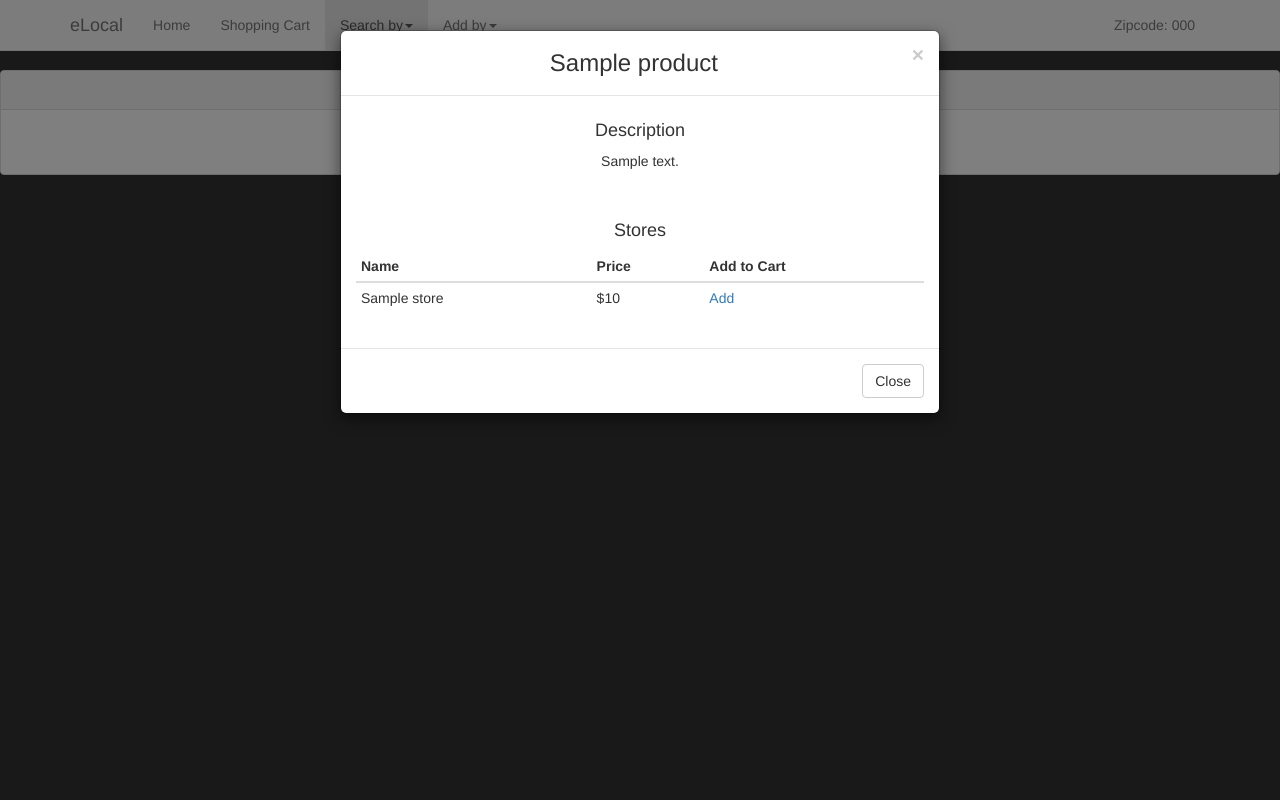
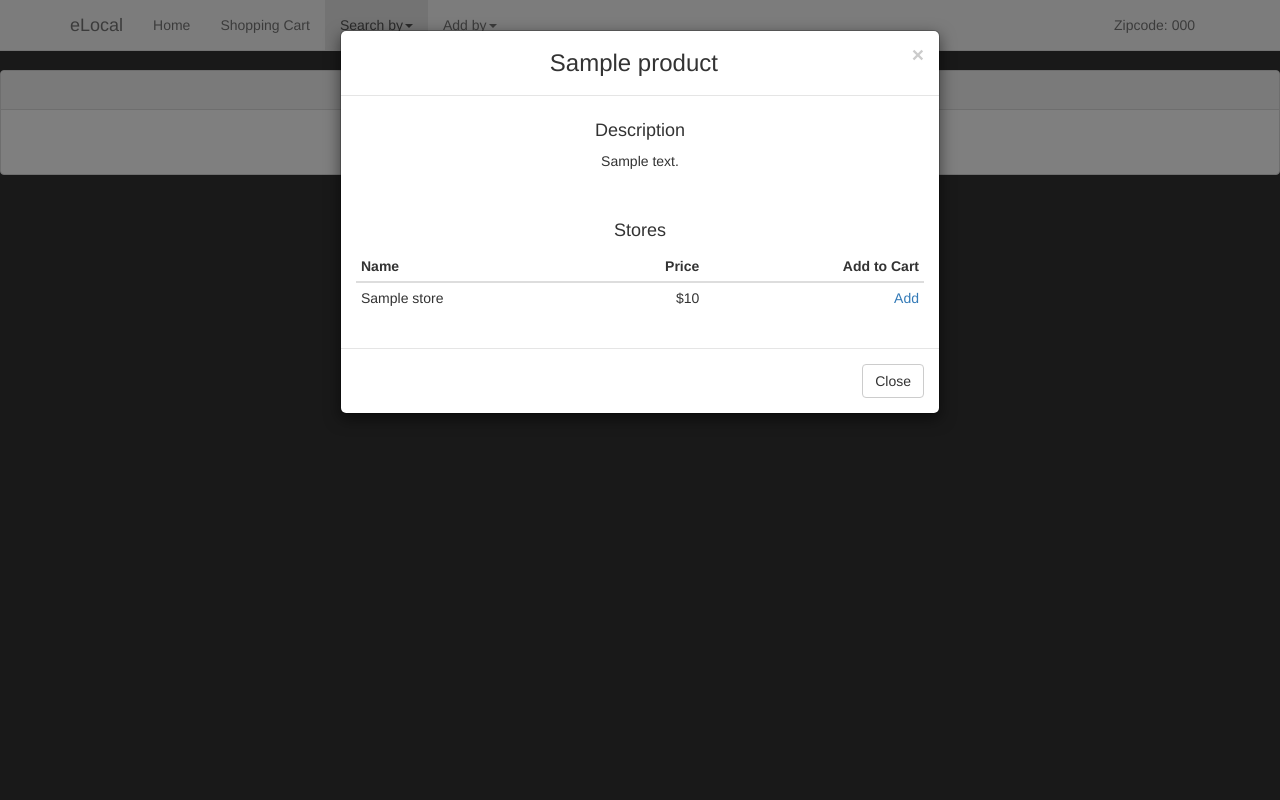
Before and after one commit to jisoohan/eLocal, a Django app: template eLocal_app/templates/eLocal_app/productSearchPage.html in a window 1280 px wide, after a click that opens the changed part. Run offline with Django 3.2, Linux system fonts and the light colour scheme; tables that the repository leaves empty hold one stand-in row (values such as "Sample post"); the template is opened without the code that fills it: values that come from a table or form of the project are taken from there, most other values are stand-ins (such as "Sample title", 1, 10 or a date in 2020); some libraries are stand-ins or nearby versions.

Commit message:
small changes

```diff
--- a/eLocal_app/templates/eLocal_app/productSearchPage.html
+++ b/eLocal_app/templates/eLocal_app/productSearchPage.html
@@ -62,9 +62,9 @@
                       <table class="table table-condensed">
                         <thead>
                           <tr>
-                            <th>Name</th>
-                            <th>Price</th>
-                            <th>Add to Cart</th>
+                            <th class="text-left">Name</th>
+                            <th class="text-right">Price</th>
+                            <th class="text-right">Add to Cart</th>
                           </tr>
                         </thead>
                         <tbody>
@@ -72,8 +72,8 @@
                             {% for store in product.store_list %}
                               <tr>
                                 <td class="text-left">{{store.name}}</td>
-                                <td class="text-left">${{store.price}}</td>
-                                <td class="text-left"><a href="{% url 'eLocal_app.views.addCart' product.id store.id %}">Add</a></td>
+                                <td class="text-right">${{store.price}}</td>
+                                <td class="text-right"><a href="{% url 'eLocal_app.views.addCart' product.id store.id %}">Add</a></td>
                               </tr>
                             {% endfor %}
                           {% endif %}
--- a/eLocal_app/templates/eLocal_app/shoppingPage.html
+++ b/eLocal_app/templates/eLocal_app/shoppingPage.html
@@ -37,7 +37,7 @@
               <p class="list-group-item-text col-xs-6 text-right">Quantity: {{product.quantity}}</p>
               <p class="list-group-item-text col-xs-12">{{product.store.address}}, {{product.store.city}}, {{product.store.state}} {{product.store.zip_code}}</p>
             </a>
-            <a class="list-group-item col-xs-1 col-xs-offset-1" href="{% url 'eLocal_app.views.removeCart' product.product.id product.store.id %}">Remove</a>
+            <a class="list-group-item col-xs-1 col-xs-offset-1 text-center" href="{% url 'eLocal_app.views.removeCart' product.product.id product.store.id %}">Remove</a>
           {% endfor %}
         {% endif %}
       </ul>
```
Also changed, not shown: eLocal_app/templates/eLocal_app/storeSearchPage.html (+5 -3 lines).
